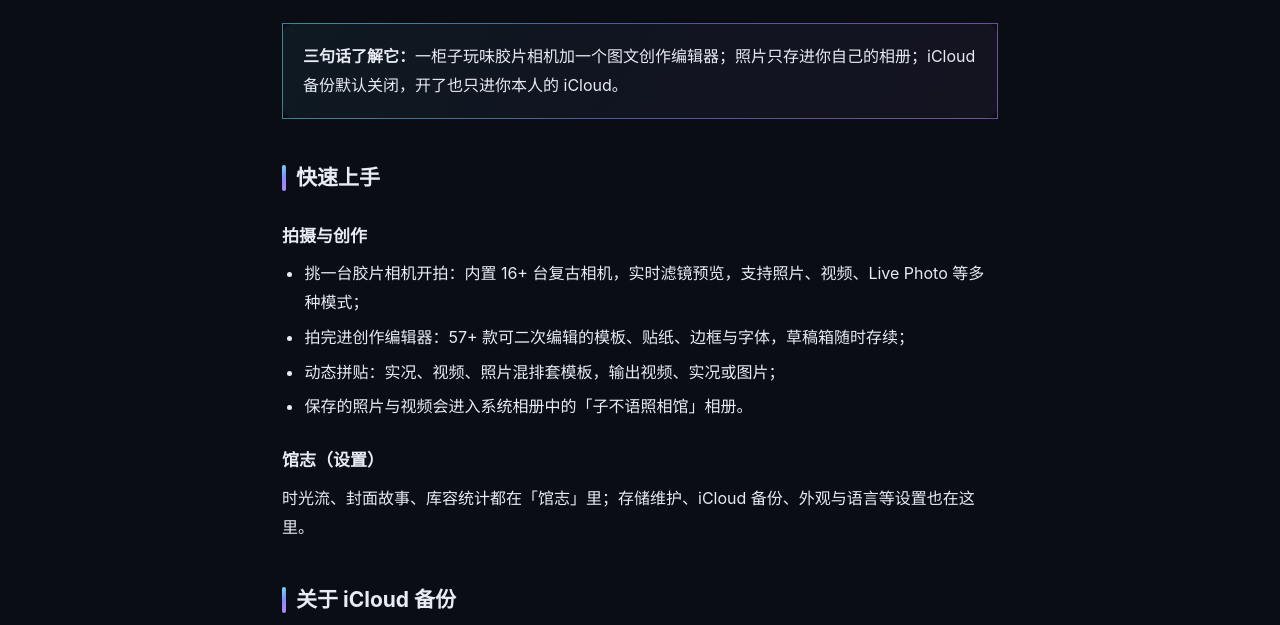
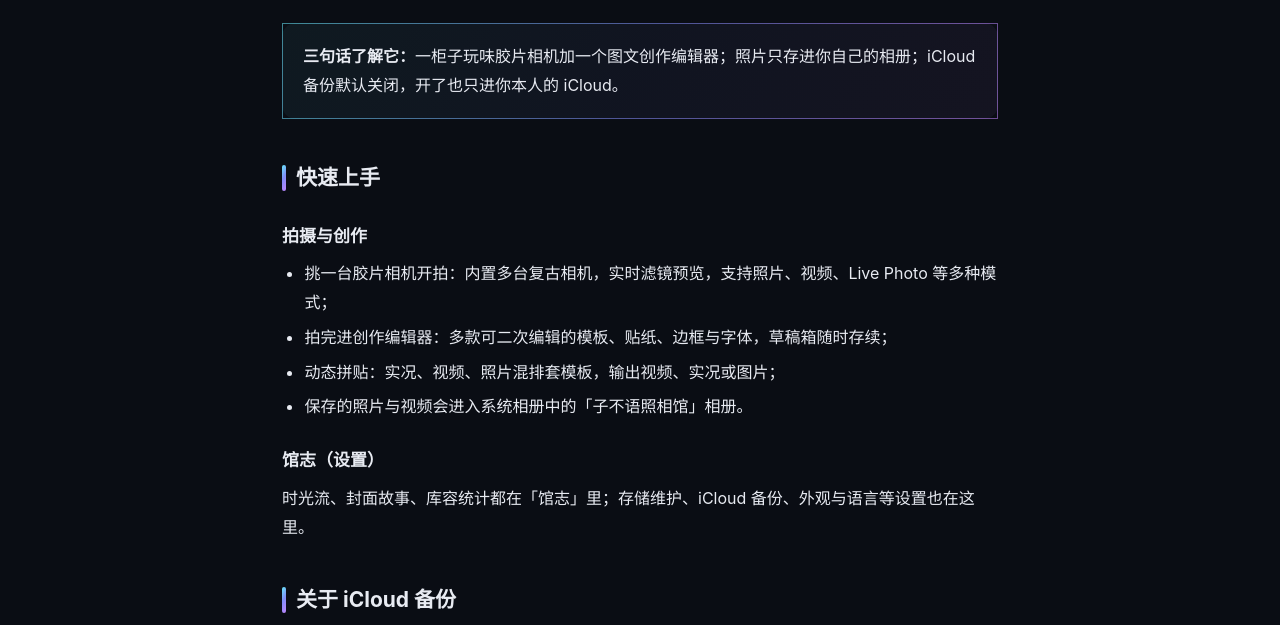
Before and after one commit to Miaolegemi9527/zibuyuweb, a plain HTML site: page camera/support/index.html in a window 1280 px wide. Shown: the part 175-800 px from the top of the page. Drawn offline with Linux system fonts and the light colour scheme.

Commit message:
fix(site): 撤下易变的具体数量表述（相机数/模板数/模糊音组数）

```diff
--- a/camera/support/index.html
+++ b/camera/support/index.html
@@ -28,8 +28,8 @@
   <h2>快速上手</h2>
   <h3>拍摄与创作</h3>
   <ul>
-    <li>挑一台胶片相机开拍：内置 16+ 台复古相机，实时滤镜预览，支持照片、视频、Live Photo 等多种模式；</li>
-    <li>拍完进创作编辑器：57+ 款可二次编辑的模板、贴纸、边框与字体，草稿箱随时存续；</li>
+    <li>挑一台胶片相机开拍：内置多台复古相机，实时滤镜预览，支持照片、视频、Live Photo 等多种模式；</li>
+    <li>拍完进创作编辑器：多款可二次编辑的模板、贴纸、边框与字体，草稿箱随时存续；</li>
     <li>动态拼贴：实况、视频、照片混排套模板，输出视频、实况或图片；</li>
     <li>保存的照片与视频会进入系统相册中的「子不语照相馆」相册。</li>
   </ul>
```
Also changed, not shown: input/support/index.html (+1 -1 lines).
